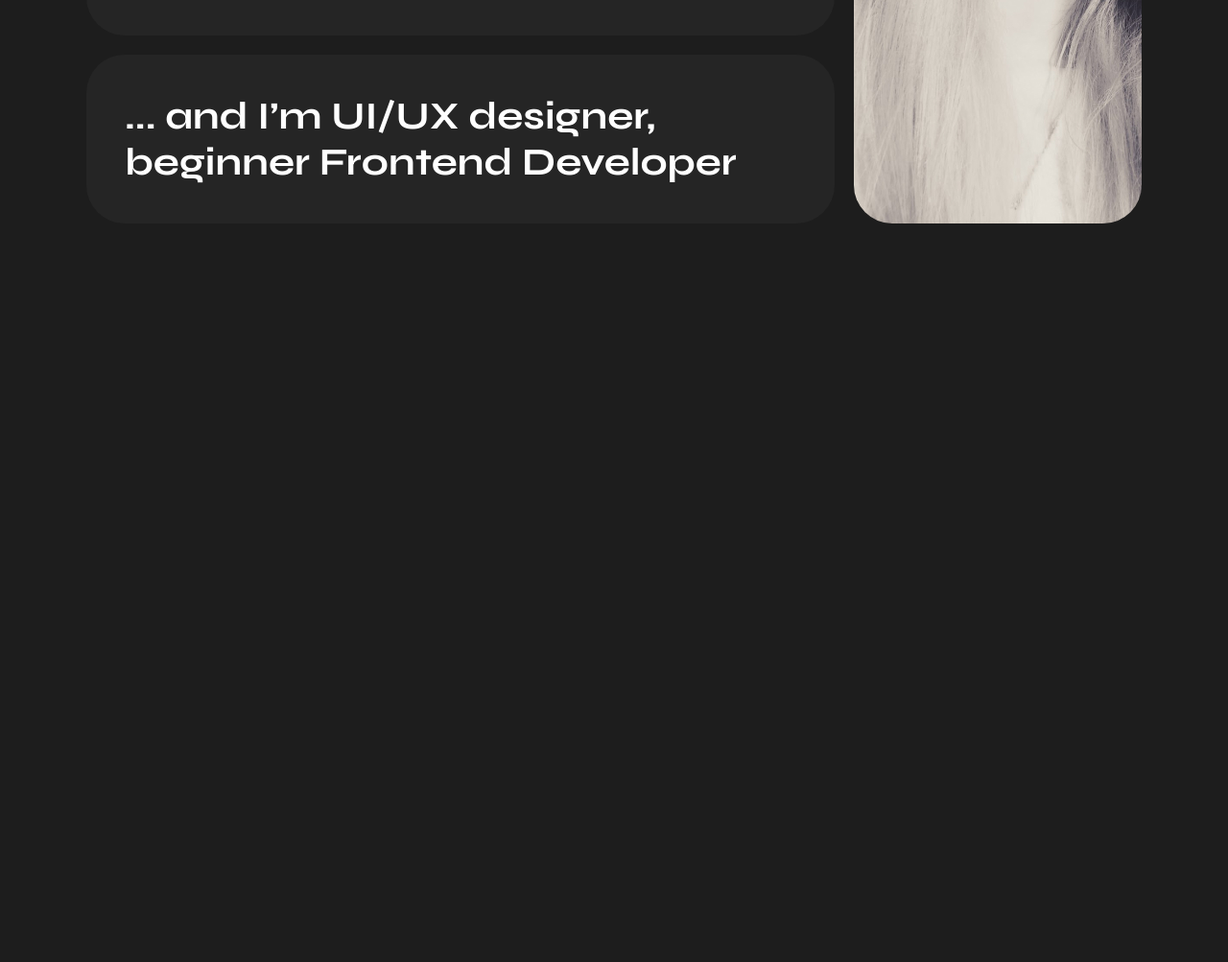
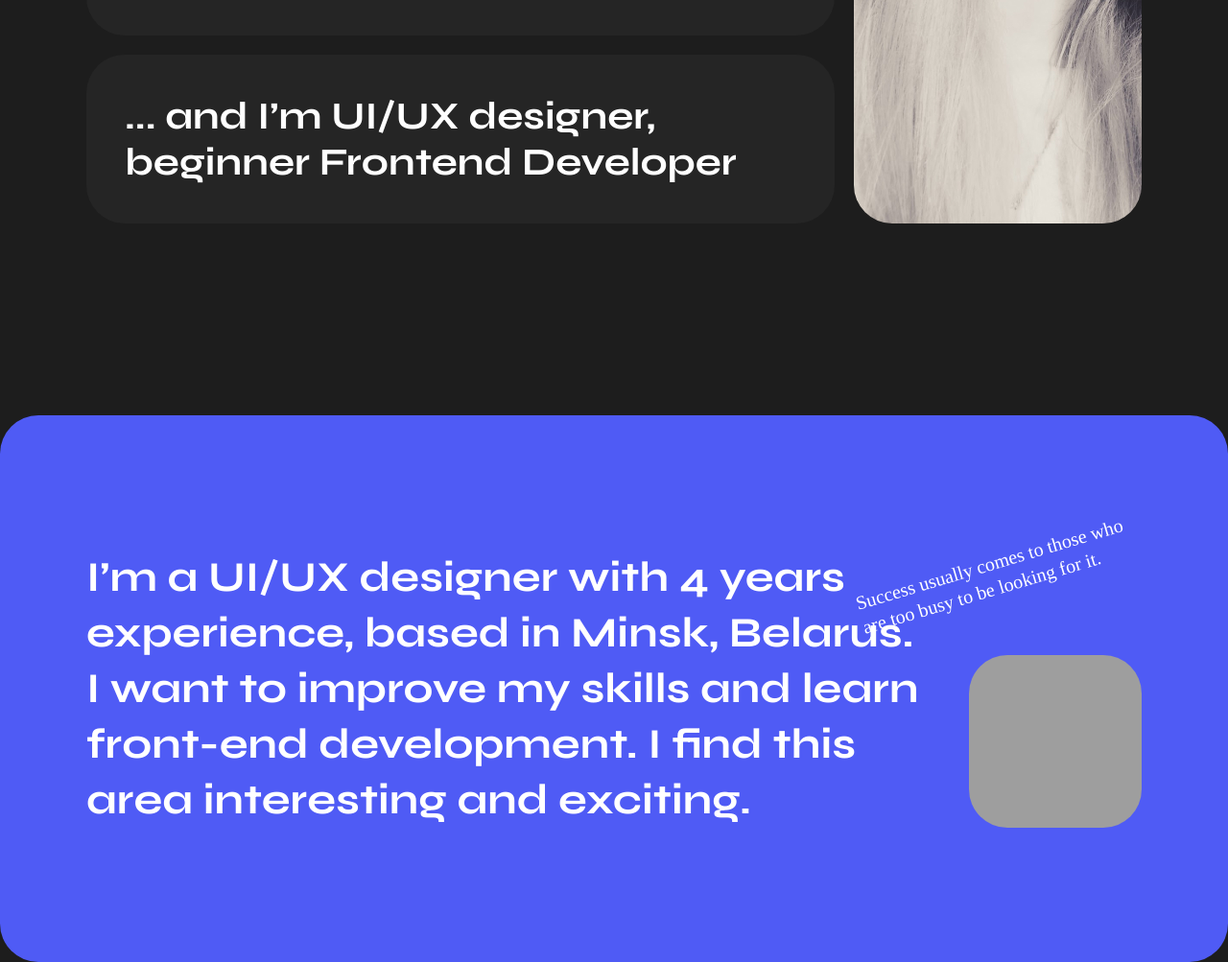
Before and after one commit to nastya-maks/rsschool-cv, a plain HTML site: page index.html in a window 1280 px wide. Shown: the part 542-1545 px from the top of the page at 96% size. Before the commit the page ends 800 px from the top, so only its background shows below. Drawn offline with Linux system fonts and the light colour scheme; grey boxes are pictures that could not be loaded; a web font is replaced by a local one.

Commit message:
feat: add about section

```diff
--- a/index.html
+++ b/index.html
@@ -43,8 +43,20 @@
         </section>
 
 
+        <section class="about">
+            <div class="container">
+                <div class="about-wrapper">
+                    <div class="about-text">
+                        <h2 class="heading-2">I’m a UI/UX designer with 4 years experience, based in Minsk, Belarus. I want to improve my skills and learn front-end development. I find this area interesting and exciting.</h2>
+                    </div>
+                    <div class="gif-box">
+                        <img class="gif" src="https://media.giphy.com/media/xHMIDAy1qkzNS/giphy.gif" alt="">
+                    </div>
+                </div>
+            </div>
+        </section>
 
-        <section class="about"></section>
+
         <section class="skills"></section>
         <section class="code"></section>
         <section class="projects"></section>
--- a/style.css
+++ b/style.css
@@ -54,6 +54,7 @@ body {
 .hero-container {
     display: flex;
     gap: 20px;
+    margin-bottom: 200px;
 }
 
 .wrapper {
@@ -84,6 +85,7 @@ body {
     font-family: Crafty Girls;
     color: #F5544F;
     font-size: 20px;
+    font-weight: 400;
     line-height: 132%;
     transform: rotate(-16.595deg);
 }
@@ -113,3 +115,52 @@ body {
     overflow: hidden;
     line-height: 0;
 }
+
+.about {
+    background-color: #4F5BF5;
+    border-radius: 40px;
+}
+
+.about-wrapper {
+    position: relative;
+    display: flex;
+    justify-content: space-between;
+    align-items: flex-end;
+    padding: 140px 0;
+}
+
+.about-wrapper::before {
+    content: 'Success usually comes to those who are too busy to be looking for it.';
+    position: absolute;
+    width: 300px;
+    top: 140px;
+    right: 0px;
+    font-family: Crafty Girls;
+    color: #fff;
+    font-size: 20px;
+    font-weight: 400;
+    line-height: 132%;
+    transform: rotate(-16.595deg);
+}
+
+.about-text {
+    max-width: 882px;
+}
+
+.heading-2 {
+    font-size: 44px;
+    line-height: 132%;
+}
+
+.gif-box {
+    width: 180px;
+    height: 180px;
+    overflow: hidden;
+    border-radius: 40px;
+}
+
+.gif {
+    width: 100%;
+    height: 100%;
+    object-fit: cover;
+}
```
